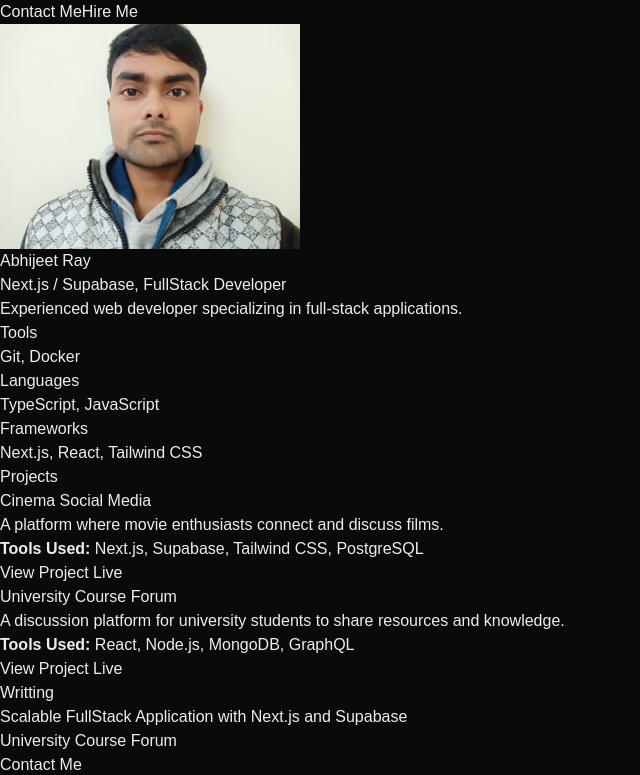
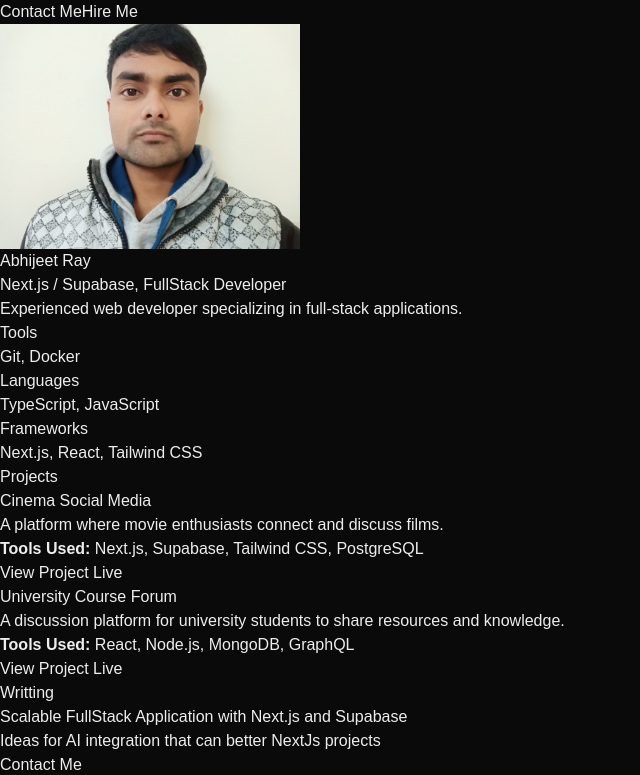
Before and after one commit to abhijeetrayy/abhijeetray, a Next.js app: page / in a window 1280 px wide. Shown: the top 775 px of the page, without its empty margins (0-640 px from the left). Built offline with nearby package versions, Linux system fonts and the light colour scheme.

Commit message:
writting added

```diff
--- a/src/app/page.tsx
+++ b/src/app/page.tsx
@@ -64,9 +64,9 @@ const Writting = [
       "A platform where movie enthusiasts connect and discuss films.",
   },
   {
-    href: "https://example.com/university-course-forum",
+    href: "https://abhijeetray.hashnode.dev/ideas-for-ai-integration-that-can-better-nextjs-projects",
 
-    label: "University Course Forum",
+    label: "Ideas for AI integration that can better NextJs projects",
     description:
       "A discussion platform for university students to share resources and knowledge.",
   },
```
